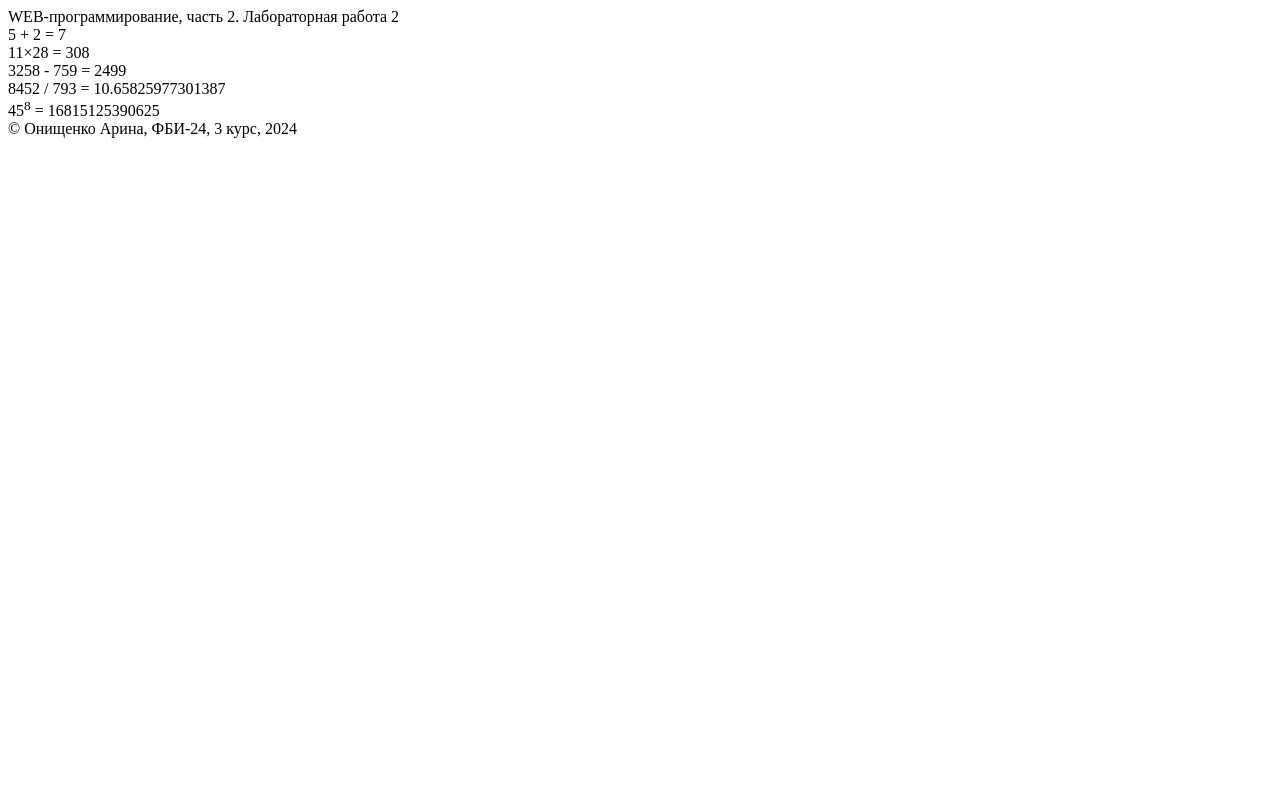
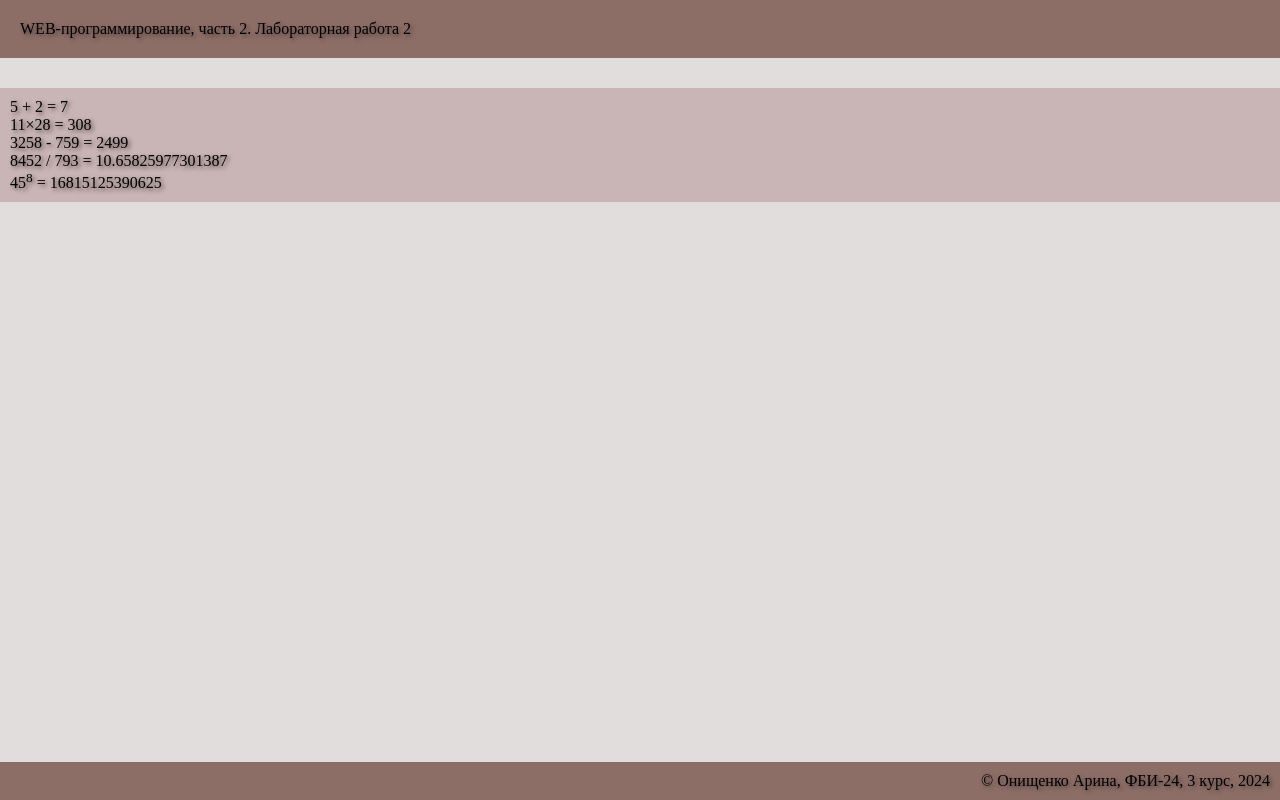
Before and after one commit to onshnkarina/web--programming-labs-2, a Flask app: page /lab2/example in a window 1280 px wide. Run offline with Flask 3, Linux system fonts and the light colour scheme.

Commit message:
Подключение стилей

```diff
--- /dev/null
+++ b/static/main.css
@@ -0,0 +1,27 @@
+body {
+    margin: 0;
+    background: rgb(225, 221, 221);
+}
+main {
+    margin-bottom: 40px;
+    padding: 10px;
+    background: rgb(201, 181, 181);
+    text-shadow: 2px 2px 4px #4a3939;
+}
+header {
+    margin-bottom: 30px;
+    padding: 20px;
+    background: rgb(141, 110, 103);
+    text-shadow: 2px 2px 4px #4a3939;
+}
+footer {
+    margin-top: 20px;
+    padding: 10px;
+    background: rgb(141, 110, 103);
+    text-shadow: 2px 2px 4px #4a3939;
+    text-align: right;
+    position: fixed;
+    bottom: 0;
+    left: 0;
+    right: 0;
+}
--- a/templates/example.html
+++ b/templates/example.html
@@ -4,6 +4,7 @@
     <meta charset="UTF-8">
     <meta name="viewport" content="width=device-width, initial-scale=1.0">
     <title>Онищенко Арина. Лабораторная работа {{laba}}</title>
+    <link rel="stylesheet" href="{{ url_for('static', filename='main.css') }}">
 </head>
 <body>
     <header>
```
